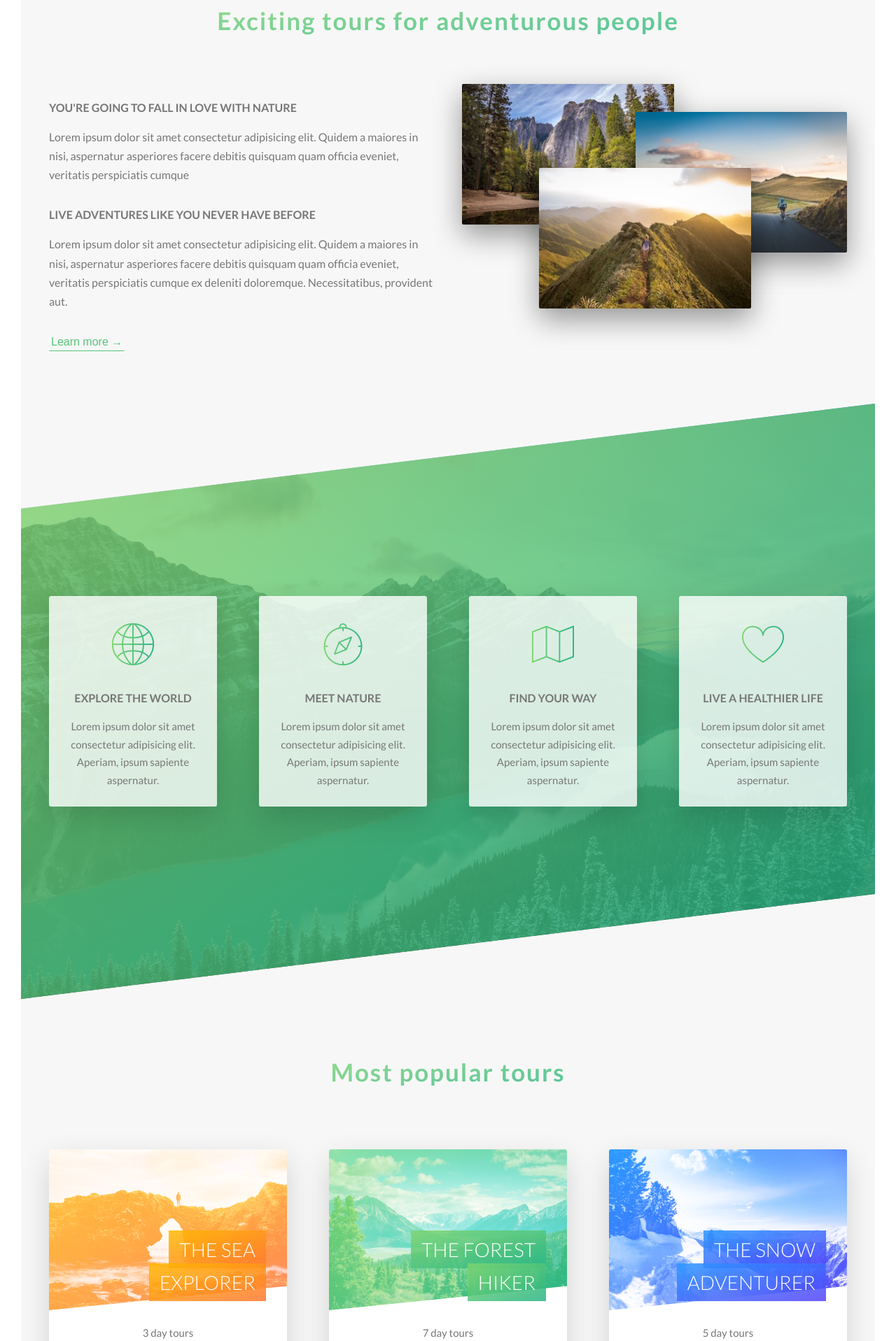
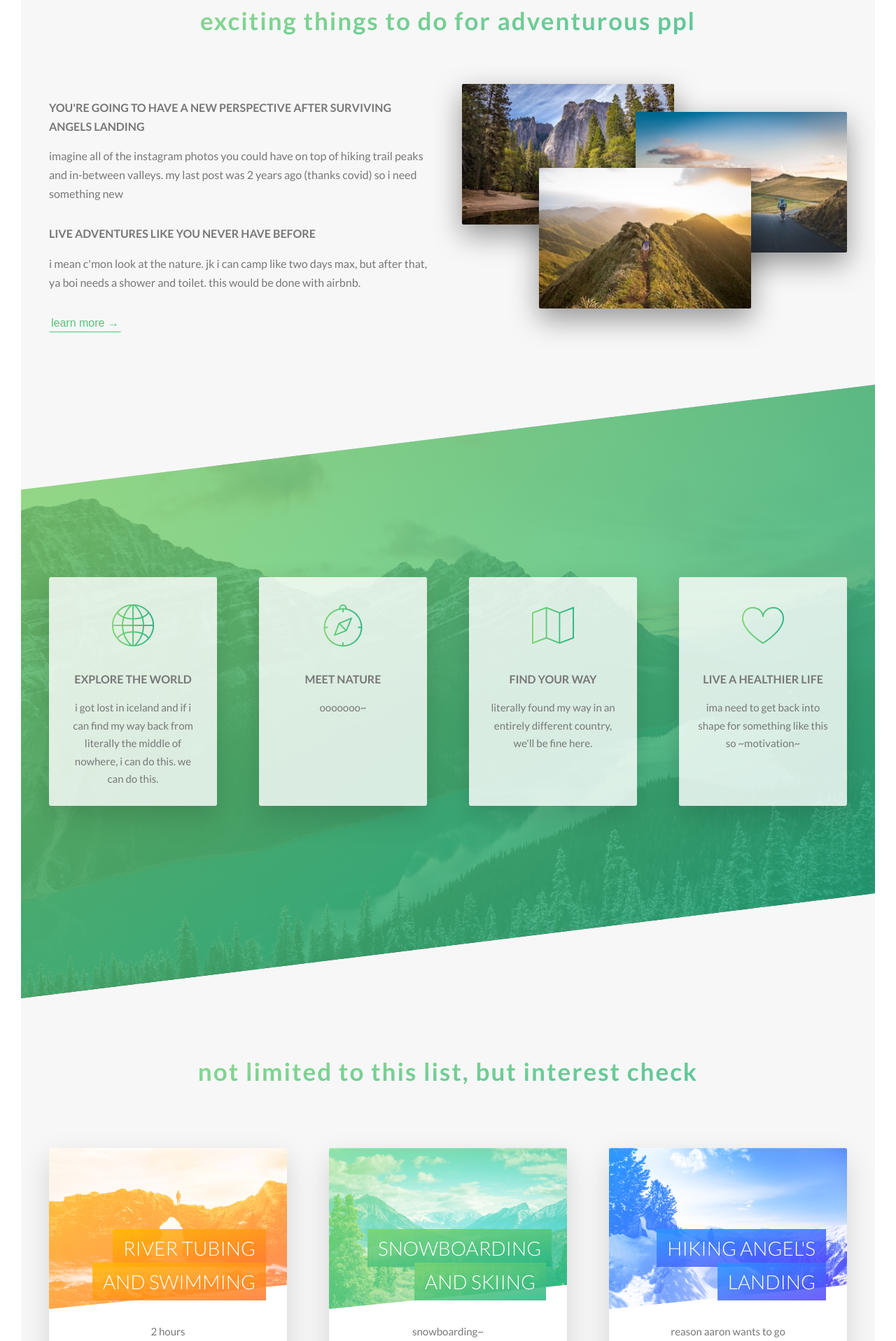
Before and after one commit to aaronsomo/selling-utah, a React (Create React App) app: page / in a window 1280 px wide. Shown: the part 880-2797 px from the top of the page at 70% size. Built offline with nearby package versions, Linux system fonts and the light colour scheme.

Commit message:
init commit

```diff
--- a/src/App.js
+++ b/src/App.js
@@ -42,7 +42,7 @@ function App() {
                 className="navigation__link"
                 onClick={() => (navCheckbox.current.checked = false)}
               >
-                <span>01</span>About Natous
+                about
               </a>
             </li>
             <li className="navigation__item">
@@ -51,7 +51,7 @@ function App() {
                 className="navigation__link"
                 onClick={() => (navCheckbox.current.checked = false)}
               >
-                <span>02</span>Your benfits
+                why we should go
               </a>
             </li>
             <li className="navigation__item">
@@ -60,7 +60,7 @@ function App() {
                 className="navigation__link"
                 onClick={() => (navCheckbox.current.checked = false)}
               >
-                <span>03</span>Popular tours
+                things to do
               </a>
             </li>
             <li className="navigation__item">
@@ -69,7 +69,7 @@ function App() {
                 className="navigation__link"
                 onClick={() => (navCheckbox.current.checked = false)}
               >
-                <span>04</span>Stories
+                testimonials
               </a>
             </li>
             <li className="navigation__item">
@@ -78,7 +78,7 @@ function App() {
                 className="navigation__link"
                 onClick={() => (navCheckbox.current.checked = false)}
               >
-                <span>05</span>Book now
+                book now
               </a>
             </li>
           </ul>
@@ -91,11 +91,11 @@ function App() {
         </div>
         <div className="header__text-box">
           <h1 className="heading-primary">
-            <span className="heading-primary--main">Outdoors</span>
-            <span className="heading-primary--sub">is where life happens</span>
+            <span className="heading-primary--main">utah</span>
+            <span className="heading-primary--sub">pls?</span>
           </h1>
           <a href="#tours" className="btn btn--white btn--animated">
-            discover our tours
+            just look at things we can do~
           </a>
         </div>
       </header>
@@ -104,29 +104,24 @@ function App() {
         <section className="section-about" id="about">
           <div className="center-text margin-bottom-big">
             <h2 className="heading-secondary">
-              Exciting tours for adventurous people
+              exciting things to do for adventurous ppl
             </h2>
           </div>
           <div className="section-about__grid">
             <div>
               <h3 className="heading-tertiary margin-bottom-small">
-                You're going to fall in love with nature
+                you're going to have a new perspective after surviving angels landing
               </h3>
               <div className="paragraph">
-                Lorem ipsum dolor sit amet consectetur adipisicing elit. Quidem
-                a maiores in nisi, aspernatur asperiores facere debitis quisquam
-                quam officia eveniet, veritatis perspiciatis cumque
+                imagine all of the instagram photos you could have on top of hiking trail peaks and in-between valleys. my last post was 2 years ago (thanks covid) so i need something new
               </div>
               <h3 className="heading-tertiary margin-bottom-small">
-                Live adventures like you never have before
+                live adventures like you never have before
               </h3>
               <div className="paragraph">
-                Lorem ipsum dolor sit amet consectetur adipisicing elit. Quidem
-                a maiores in nisi, aspernatur asperiores facere debitis quisquam
-                quam officia eveniet, veritatis perspiciatis cumque ex deleniti
-                doloremque. Necessitatibus, provident aut.
+                i mean c'mon look at the nature. jk i can camp like two days max, but after that, ya boi needs a shower and toilet. this would be done with airbnb.
               </div>
-              <button className="btn-text">Learn more &rarr;</button>
+              <button className="btn-text">learn more &rarr;</button>
             </div>
             <div className="composition">
               <img
@@ -164,8 +159,7 @@ function App() {
                 Explore the world
               </h3>
               <p className="feature-box__text">
-                Lorem ipsum dolor sit amet consectetur adipisicing elit.
-                Aperiam, ipsum sapiente aspernatur.
+                i got lost in iceland and if i can find my way back from literally the middle of nowhere, i can do this. we can do this.
               </p>
             </div>
             <div className="feature-box">
@@ -174,8 +168,7 @@ function App() {
                 Meet nature
               </h3>
               <p className="feature-box__text">
-                Lorem ipsum dolor sit amet consectetur adipisicing elit.
-                Aperiam, ipsum sapiente aspernatur.
+                ooooooo~
               </p>
             </div>
             <div className="feature-box">
@@ -184,8 +177,7 @@ function App() {
                 Find your way
               </h3>
               <p className="feature-box__text">
-                Lorem ipsum dolor sit amet consectetur adipisicing elit.
-                Aperiam, ipsum sapiente aspernatur.
+                literally found my way in an entirely different country, we'll be fine here.
               </p>
             </div>
             <div className="feature-box">
@@ -194,8 +186,7 @@ function App() {
                 Live a healthier life
               </h3>
               <p className="feature-box__text">
-                Lorem ipsum dolor sit amet consectetur adipisicing elit.
-                Aperiam, ipsum sapiente aspernatur.
+                ima need to get back into shape for something like this so ~motivation~
               </p>
             </div>
           </div>
@@ -203,7 +194,7 @@ function App() {
 
         <section className="section-tours" id="tours">
           <div className="center-text margin-bottom-big">
-            <h2 className="heading-secondary">Most popular tours</h2>
+            <h2 className="heading-secondary">not limited to this list, but interest check</h2>
           </div>
           <div className="section-tours__grid">
             <div className="card">
@@ -211,27 +202,26 @@ function App() {
                 <div className="card__picture card__picture--1">&nbsp;</div>
                 <h4 className="card__heading">
                   <span className="card__heading-span card__heading-span--1">
-                    The Sea Explorer
+                    river tubing and swimming
                   </span>
                 </h4>
                 <div className="card__details">
                   <ul>
-                    <li>3 day tours</li>
-                    <li>Up to 30 people</li>
-                    <li>2 tour guides</li>
-                    <li>Sleep in cozy hotels</li>
-                    <li>Difficulty: easy</li>
+                    <li>2 hours</li>
+                    <li>water fun</li>
+                    <li>requires getting in/out water</li>
+                    <li>difficulty: medium</li>
                   </ul>
                 </div>
               </div>
               <div className="card__side card__side--back card__side--back-1">
                 <div className="card__cta">
                   <div className="card__price-box">
-                    <p className="card__price-only">Only</p>
-                    <p className="card__price-value">$297</p>
+                    <p className="card__price-only">only</p>
+                    <p className="card__price-value">$25</p>
                   </div>
-                  <a href="#popup" className="btn btn--white">
-                    Book now!
+                  <a href="https://zionoutfitter.com/virgin-river-tubing/" className="btn btn--white">
+                    book now!
                   </a>
                 </div>
               </div>
@@ -241,27 +231,27 @@ function App() {
                 <div className="card__picture card__picture--2">&nbsp;</div>
                 <h4 className="card__heading">
                   <span className="card__heading-span card__heading-span--2">
-                    The Forest Hiker
+                    snowboarding and skiing
                   </span>
                 </h4>
                 <div className="card__details">
                   <ul>
-                    <li>7 day tours</li>
-                    <li>Up to 40 people</li>
-                    <li>6 tour guides</li>
-                    <li>Sleep in provided tents</li>
-                    <li>Difficulty: medium</li>
+                    <li>snowboarding~</li>
+                    <li>skiing</li>
+                    <li>snowboarding~~</li>
+                    <li>we could also do colorado</li>
+                    <li>difficulty: idk</li>
                   </ul>
                 </div>
               </div>
               <div className="card__side card__side--back card__side--back-2">
                 <div className="card__cta">
                   <div className="card__price-box">
-                    <p className="card__price-only">Only</p>
-                    <p className="card__price-value">$497</p>
+                    <p className="card__price-only">only</p>
+                    <p className="card__price-value">$ngl kinda expensive</p>
                   </div>
-                  <a href="#popup" className="btn btn--white">
-                    Book now!
+                  <a href="https://www.eaglepointresort.com/nearby-attractions/zion-national-park" className="btn btn--white">
+                    book now!
                   </a>
                 </div>
               </div>
@@ -271,27 +261,27 @@ function App() {
                 <div className="card__picture card__picture--3">&nbsp;</div>
                 <h4 className="card__heading">
                   <span className="card__heading-span card__heading-span--3">
-                    The Snow Adventurer
+                    hiking angel's landing
                   </span>
                 </h4>
                 <div className="card__details">
                   <ul>
-                    <li>5 day tours</li>
-                    <li>Up to 15 people</li>
-                    <li>3 tour guides</li>
-                    <li>Sleep in provided tents</li>
-                    <li>Difficulty: hard</li>
+                    <li>reason aaron wants to go</li>
+                    <li>scale cliffs with rope</li>
+                    <li>tour "guides"</li>
+                    <li>can do in a day</li>
+                    <li>difficulty: hard/extremely hard</li>
                   </ul>
                 </div>
               </div>
               <div className="card__side card__side--back card__side--back-3">
                 <div className="card__cta">
                   <div className="card__price-box">
-                    <p className="card__price-only">Only</p>
-                    <p className="card__price-value">$897</p>
+                    <p className="card__price-only">only</p>
+                    <p className="card__price-value">$an ankle or two, maybe your life</p>
                   </div>
-                  <a href="#popup" className="btn btn--white">
-                    Book now!
+                  <a href="https://wildlandtrekking.com/trips/angels-landing-day-hike/" className="btn btn--white">
+                    book now!
                   </a>
                 </div>
               </div>
@@ -299,7 +289,7 @@ function App() {
           </div>
 
           <div className="center-text margin-top-huge">
-            <button className="btn btn--green">Discover all tours</button>
+            <button className="btn btn--green">boredom is impossible!!</button>
           </div>
         </section>
 
@@ -314,7 +304,7 @@ function App() {
 
           <div className="center-text margin-bottom-big max-width-big">
             <h2 className="heading-secondary">
-              We make people genuinely happy
+              look at these testimonials!
             </h2>
           </div>
 
@@ -355,7 +345,7 @@ function App() {
               </figure>
               <div className="story__text">
                 <h3 className="heading-tertiary margin-bottom-small">
-                  WOW! My life is different now
+                  WOW! my life is different now bc i survived angels landing
                 </h3>
                 <p>
                   Lorem ipsum dolor sit amet consectetur adipisicing elit.
@@ -421,7 +411,7 @@ function App() {
                       />
                       <label htmlFor="small" className="form__radio-label">
                         <span className="form__radio-button"></span>
-                        Small tour group
+                        small group
                       </label>
                     </div>
 
@@ -435,13 +425,13 @@ function App() {
                       />
                       <label htmlFor="large" className="form__radio-label">
                         <span className="form__radio-button"></span>
-                        Large tour group
+                        large group
                       </label>
                     </div>
                   </div>
 
                   <div className="form__group">
-                    <button className="btn btn--green">Next step &rarr;</button>
+                    <button className="btn btn--green">next step &rarr;</button>
                   </div>
                 </form>
               </div>
@@ -470,27 +460,27 @@ function App() {
               <ul className="footer__list">
                 <li className="footer__item">
                   <a href="#start" className="footer__link">
-                    Company
+                    company
                   </a>
                 </li>
                 <li className="footer__item">
                   <a href="#start" className="footer__link">
-                    Contact us
+                    contact aaron, you have his number
                   </a>
                 </li>
                 <li className="footer__item">
                   <a href="#start" className="footer__link">
-                    Carrers
+                    careers: sike lmao
                   </a>
                 </li>
                 <li className="footer__item">
                   <a href="#start" className="footer__link">
-                    Privacy policy
+                    privacy policy: basically don't die pls
                   </a>
                 </li>
                 <li className="footer__item">
                   <a href="#start" className="footer__link">
-                    Terms
+                    terms
                   </a>
                 </li>
               </ul>
@@ -498,7 +488,7 @@ function App() {
           </div>
           <div className="footer__column">
             <p className="footer__copyright">
-              Built by João Forja. Design made by Jonas Schmedtmann.
+              made in like 2 hours by yours truly
             </p>
           </div>
         </div>
@@ -515,10 +505,10 @@ function App() {
               &times;
             </a>
             <h2 className="heading-secondary margin-bottom-small">
-              Start booking now
+              start booking now
             </h2>
             <h3 className="heading-tertiary margin-bottom-small">
-              Important &ndash; Please read these terms before booking
+              important &ndash; please read these terms before booking
             </h3>
             <p className="popup__text">
               Lorem ipsum dolor sit amet, consectetur adipiscing elit, sed do
@@ -536,7 +526,7 @@ function App() {
               lacinia quis vel eros donec. Sit amet facilisis magna etiam.
               Imperdiet sed euismod nisi porta.
             </p>
-            <button className="btn btn--green">Book now</button>
+            <button className="btn btn--green">book now</button>
           </div>
         </div>
       </div>
--- a/src/App.scss
+++ b/src/App.scss
@@ -8,7 +8,7 @@
       rgba($color-primary-light, 0.8),
       rgba($color-primary-dark, 0.8)
     ),
-    url(assets/hero-small.jpg);
+    url(assets/angelslanding.jpeg);
   background-size: cover;
   background-position: top;
 
```
Also changed, not shown: package.json (line endings or trailing spaces), src/assets/angelslanding.jpeg (added), 1 other file (tests, documents, lock files or other folders).
